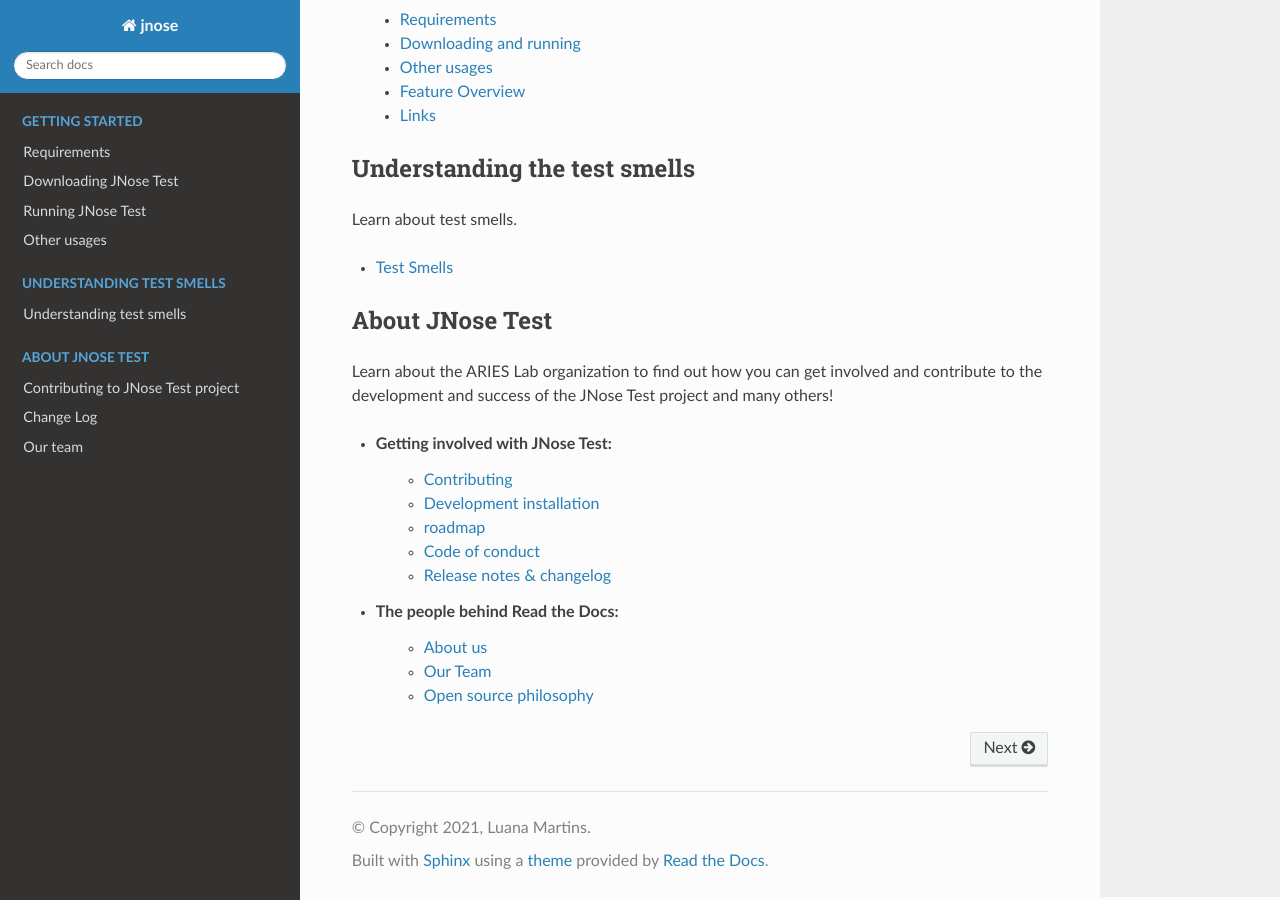
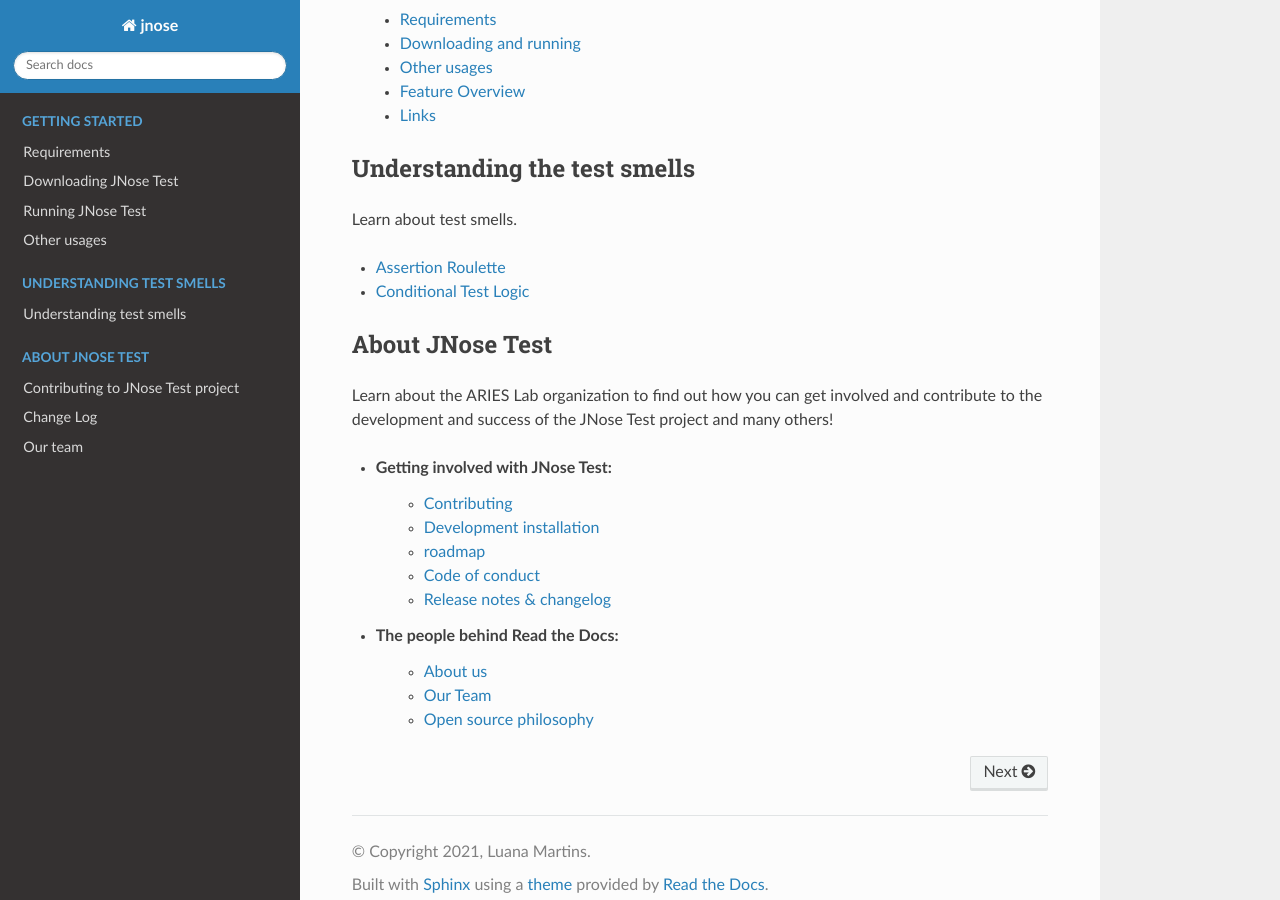
Before and after one commit to arieslab/jnose, a Sphinx documentation site: the page built from docs/source/index.rst, in a window 1280 px wide and 900 px high, scrolled down 664 px. Built offline with Sphinx 7.4.7 and the Read the Docs theme 2.0.0, drawn with Linux system fonts in a browser that asks for light colours.

Commit message:
Update index.rst

```diff
--- a/docs/source/index.rst
+++ b/docs/source/index.rst
@@ -41,7 +41,8 @@ Understanding the test smells
 
 Learn about test smells.
 
-* :doc:`Test Smells </smells>`
+* :doc:`Assertion Roulette </smells>`
+* :doc:`Conditional Test Logic </smells>`
 
 .. toctree::
    :maxdepth: 2
```
